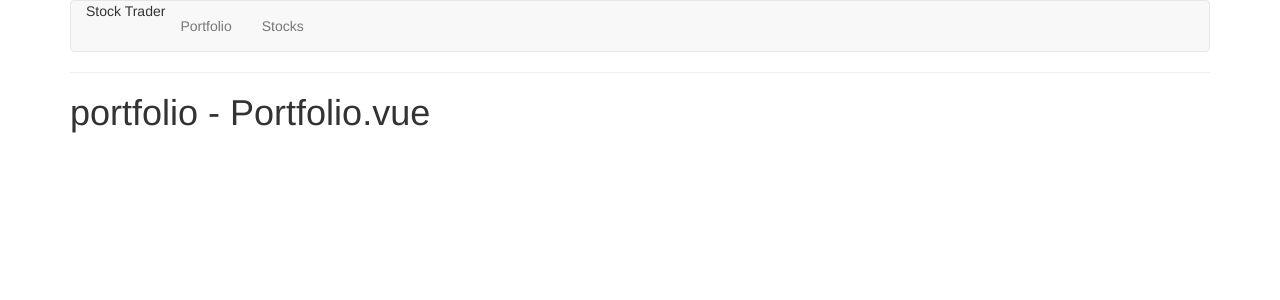
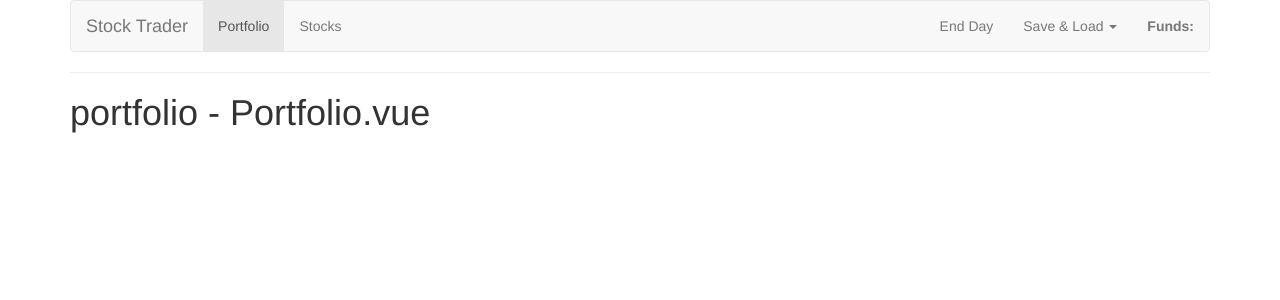
Before and after one commit to jonwhittlestone/vuex-trader, a Vue app: page /portfolio in a window 1280 px wide. Shown: the top 300 px of the page. Built offline with nearby package versions, Linux system fonts and the light colour scheme.

Commit message:
Step 3. Header component containing navbar

```diff
--- a/src/App.vue
+++ b/src/App.vue
@@ -1,29 +1,7 @@
 <template>
     <div class="container">
 
-      <nav class="navbar navbar-default">
-          <div class="container-fluid">
-              <div class="navbar-header">
-                  Stock Trader
-              </div>
-
-              <div class="collapse navbar-collapse">
-                  <ul class="nav navbar-nav">
-                    <router-link to='/portfolio' tag='li'>
-                    <a>
-                      Portfolio
-                    </a>
-                     </router-link>
-
-                    <router-link to='/stocks' tag='li'>
-                    <a>
-                      Stocks
-                    </a>
-                     </router-link>
-                  </ul>
-              </div><!-- /.navbar-collapse -->
-          </div><!-- /.container-fluid -->
-      </nav>
+      <app-header></app-header>
 
       <hr>
 
@@ -46,6 +24,7 @@
           1. /#           // starting page
           2. /stocks      // choose a stock
           3. /portfolio   // after adding, we can see in portfolio
+        3. Set up basic header component with nav containing links
     */
     export default {
 
--- a/src/components/Header.vue
+++ b/src/components/Header.vue
@@ -1,3 +1,51 @@
 <template>
-    <h1>Header</h1>
+    <div>
+      <nav class="navbar navbar-default">
+          <div class="container-fluid">
+              <div class="navbar-header">
+                  <router-link to='/' class='navbar-brand'>
+                    Stock Trader
+                  </router-link>
+              </div>
+
+              <div class="collapse navbar-collapse">
+                  <ul class="nav navbar-nav">
+                    <router-link to='/portfolio' tag='li' activeClass='active'>
+                    <a>
+                      Portfolio
+                    </a>
+                     </router-link>
+
+                    <router-link to='/stocks' tag='li' activeClass='active'>
+                    <a>
+                      Stocks
+                    </a>
+                     </router-link>
+                  </ul>
+
+                <strong class="navbar-text navbar-right">Funds: {{ funds | currency }}</strong>
+                <ul class="nav navbar-nav navbar-right">
+                    <li><a href="#">End Day</a></li>
+                    <li
+                            class="dropdown"
+                            :class="{open: isDropdownOpen}"
+                            @click="isDropdownOpen = !isDropdownOpen">
+                        <a
+                                href="#"
+                                class="dropdown-toggle"
+                                data-toggle="dropdown"
+                                role="button"
+                                aria-haspopup="true"
+                                aria-expanded="false">Save & Load <span class="caret"></span></a>
+                        <ul class="dropdown-menu">
+                            <li><a href="#">Save Data</a></li>
+                            <li><a href="#">Load Data</a></li>
+                        </ul>
+                    </li>
+                </ul>
+
+              </div><!-- /.navbar-collapse -->
+          </div><!-- /.container-fluid -->
+      </nav>
+    </div>
 </template>
--- a/src/main.js
+++ b/src/main.js
@@ -2,8 +2,12 @@ import Vue from 'vue'
 import VueRouter from 'vue-router'
 import App from './App.vue'
 
+// component(s)
+import Header from './components/Header.vue'
+Vue.component('app-header', Header);
+
+
 import { routes } from './routes';
-
 Vue.use(VueRouter)
 
 const router = new VueRouter({
```
